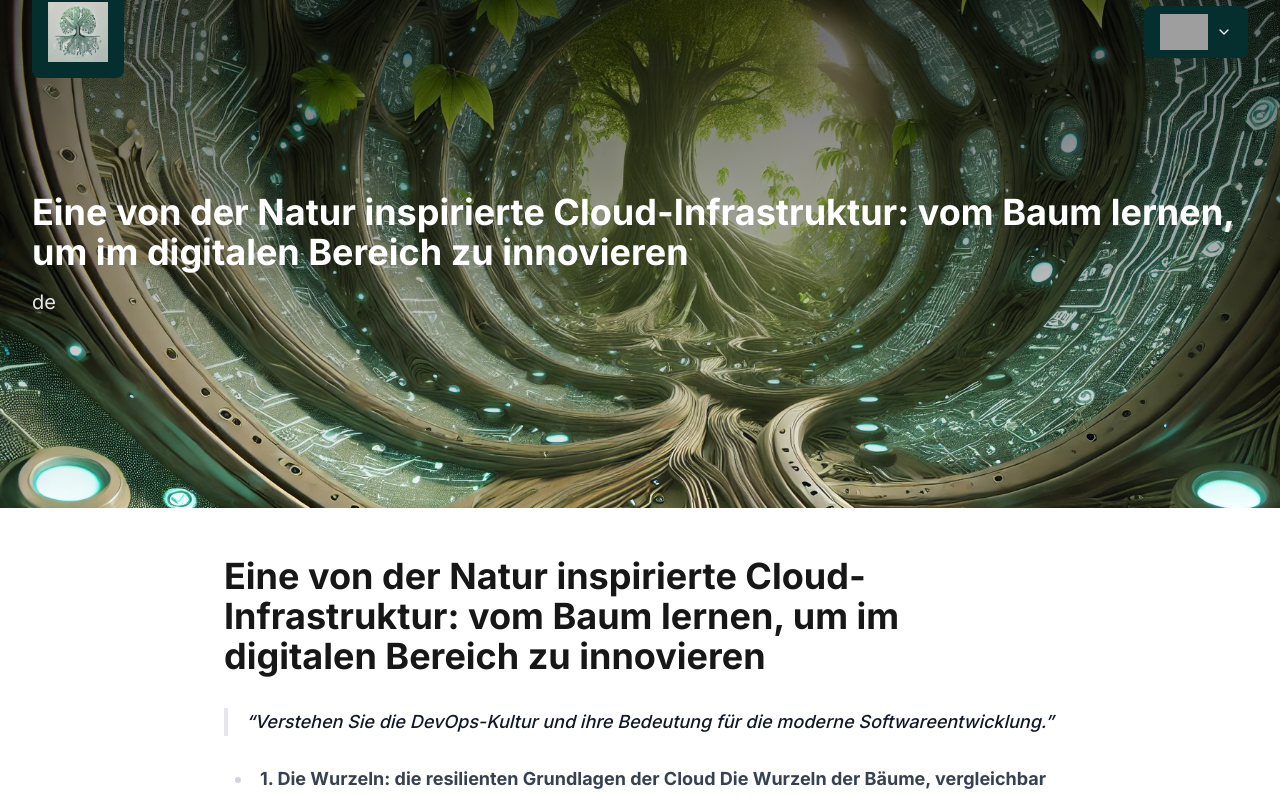
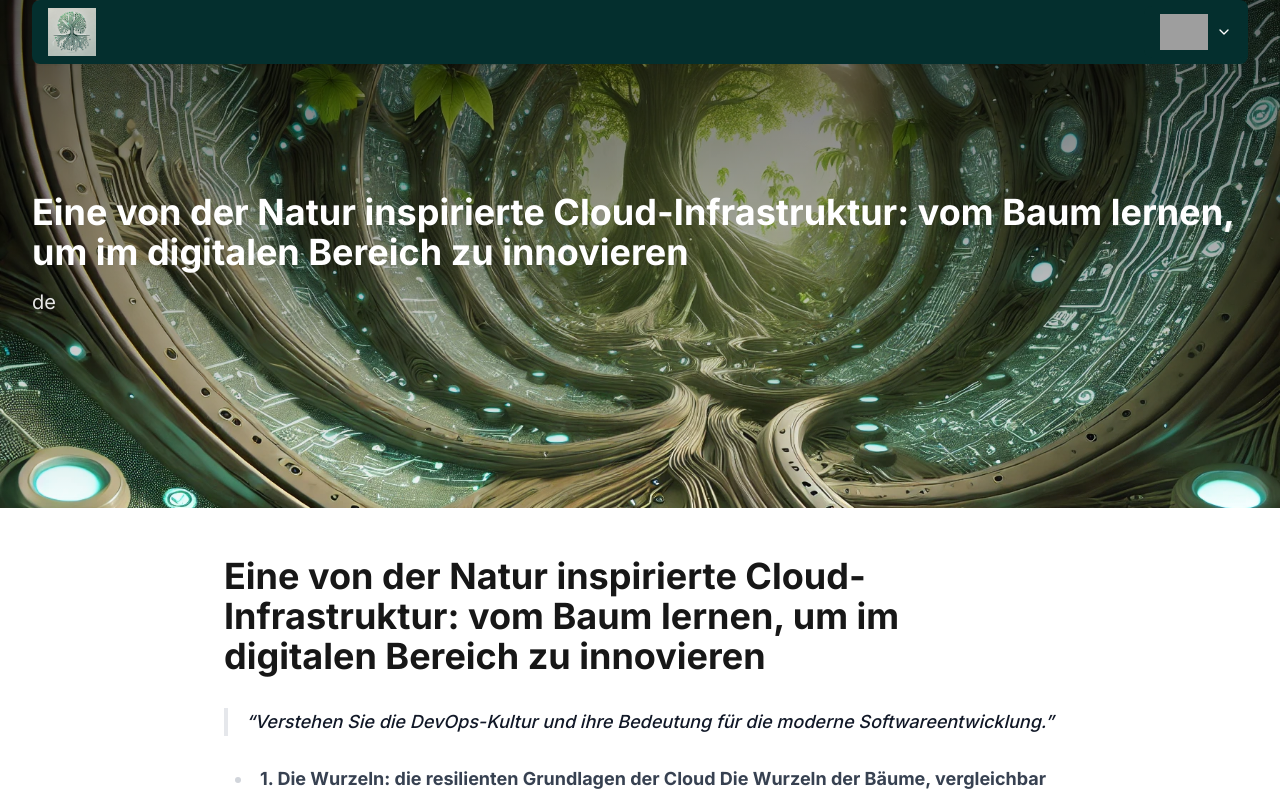
Before and after one commit to Lud-ly/syntenzapp, a Next.js app: page /de in a window 1280 px wide. Shown: the top 797 px of the page. Built offline with nearby package versions, Linux system fonts and the light colour scheme; grey boxes are pictures that could not be loaded.

Commit message:
👌 IMPROVE: nav

```diff
--- a/src/app/[lang]/page.tsx
+++ b/src/app/[lang]/page.tsx
@@ -36,15 +36,15 @@ export default async function Home(
       {/* Header fixe avec fond flouté */}
       <header className="fixed top-0 w-full  z-50 shadow-sm">
         <div className="max-w-7xl mx-auto px-4 sm:px-6 lg:px-8">
-          <div className="flex items-center justify-between h-16">
+          <div className="flex items-center justify-between h-16 bg-teal-950 hover:bg-teal-900 rounded-lg">
             {/* Logo */}
-            <div className="flex-shrink-0 flex items-center space-x-2 bg-teal-950 hover:bg-teal-900
+            <div className="flex-shrink-0 flex items-center space-x-2
                  text-white px-4 py-4 rounded-lg ">
               <Image
                 src="/images/logo.webp"
                 alt="Logo"
-                width={60}
-                height={60}
+                width={48}
+                height={48}
                 className="object-contain"
                 priority
               />
```
